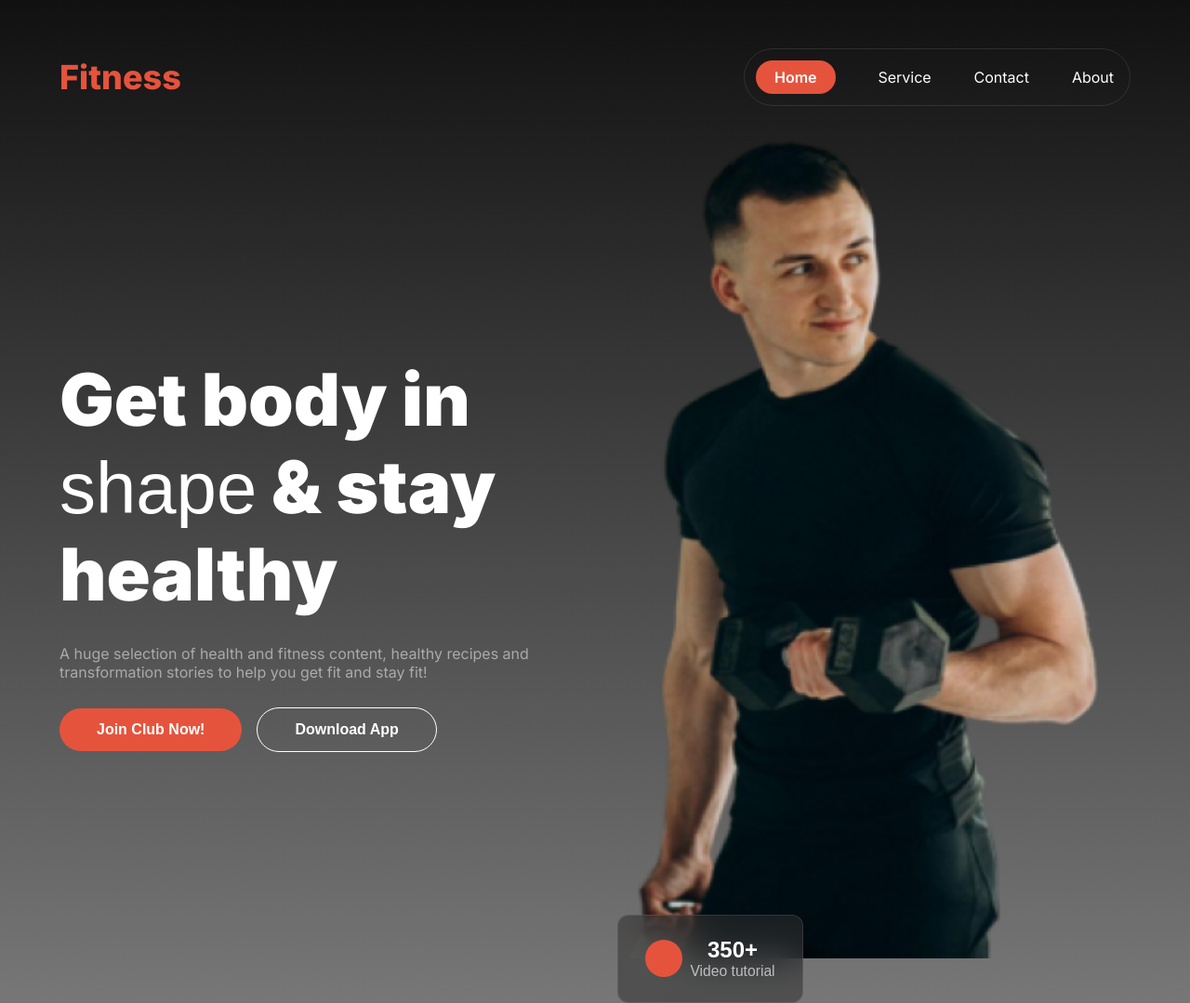
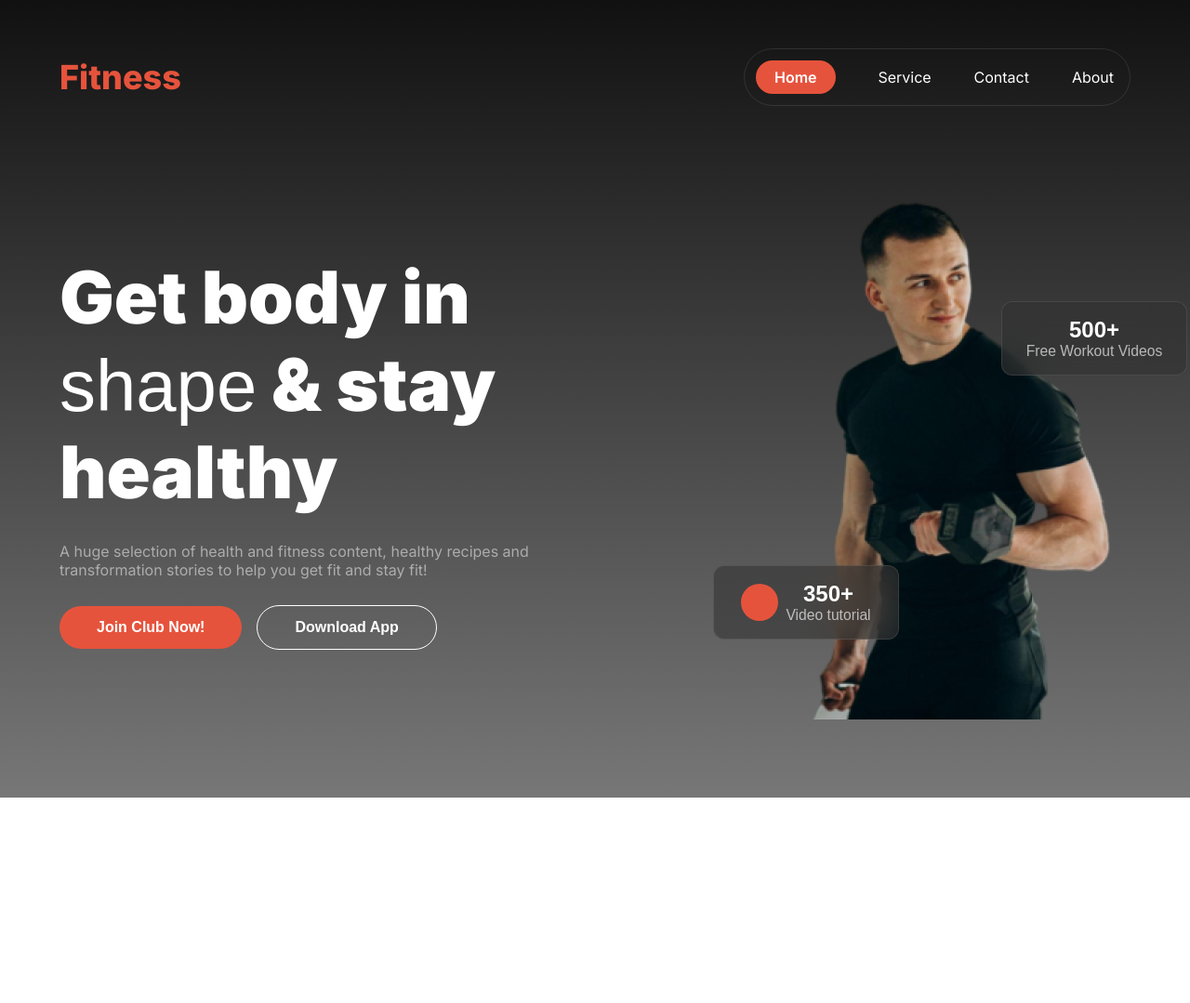
Before and after one commit to shahadat513/assignment-2, a plain HTML site: page index.html in a window 1280 px wide. Shown: the whole page at 93% size. After the commit the page ends 858 px from the top, so only its background shows below. Drawn offline with Linux system fonts and the light colour scheme; a web font is replaced by a local one.

Commit message:
Finished the banner section

```diff
--- a/index.html
+++ b/index.html
@@ -43,9 +43,15 @@
                     <button class="btn-download">Download App</button>
                 </div>
             </div>
-            <div class="banner-image">
-                <img src="assets/banner.png" alt="">
-                <button class="badges">
+            <div class="banner-image-container">
+                <button class="badges-1">
+                        <span class="badge-title">500+</span><br>
+                        <span class="badge-description">Free Workout Videos</span>
+                </button>
+                <div class="banner-image">
+                    <img src="assets/banner.png" alt="">
+                </div>
+                <button class="badges-2">
                     <div class="badge-content">
                         <h2 class="circle"></h2>
                         <div>
@@ -54,10 +60,6 @@
                         </div>
                     </div>
                 </button>
-                <!-- <button id="two" class="badges">
-                    <span class="badge-title">500+</span><br>
-                    <span class="badge-description">Free Workout Videos</span>
-                </button> -->
             </div>
         </section>
         <!-- Banner End Here -->
--- a/style/style.css
+++ b/style/style.css
@@ -149,39 +149,54 @@ body {
     width: 100%;
 }
 
-.badges {
+.badges-1 {
     box-sizing: border-box;
     border: 1px solid rgba(255, 255, 255, 0.1);
     border-radius: 12px;
     backdrop-filter: blur(20px);
     background: rgba(48, 48, 48, 0.54);
-    width: 200px;
-    height: 95px;
-    margin-top: -120px;
-
+    width: 12.5rem;
+    height: 5rem;
+    position: relative;
+    right: -210px;
+    top: 210px;
 }
 
-.circle{
+.badges-2 {
+    box-sizing: border-box;
+    border: 1px solid rgba(255, 255, 255, 0.1);
+    border-radius: 12px;
+    backdrop-filter: blur(20px);
+    background: rgba(48, 48, 48, 0.54);
+    width: 12.5rem;
+    height: 5rem;
+    position: relative;
+    left: -100px;
+    bottom: 170px;
+}
+
+
+.circle {
     height: 40px;
     width: 40px;
     border-radius: 50%;
     background: #E6533C;
 }
 
-.badge-content{
+.badge-content {
     display: flex;
     justify-content: center;
     align-items: center;
     gap: 8px;
 }
 
-.badge-title{
+.badge-title {
     color: #fff;
-    font-size:1.5rem ;
+    font-size: 1.5rem;
     font-weight: 900;
 }
 
-.badge-description{
+.badge-description {
     color: rgba(255, 255, 255, 0.65);
     font-size: .98rem;
     font-weight: 400;
@@ -221,4 +236,15 @@ body {
         width: auto;
     }
 
+    /* Banner Badges */
+    .badges-1 {
+        right: -200px;
+        top: 150px;
+    }
+
+    .badges-2 {
+        left: -20px;
+        bottom: 270px;
+    }
+
 }
```
